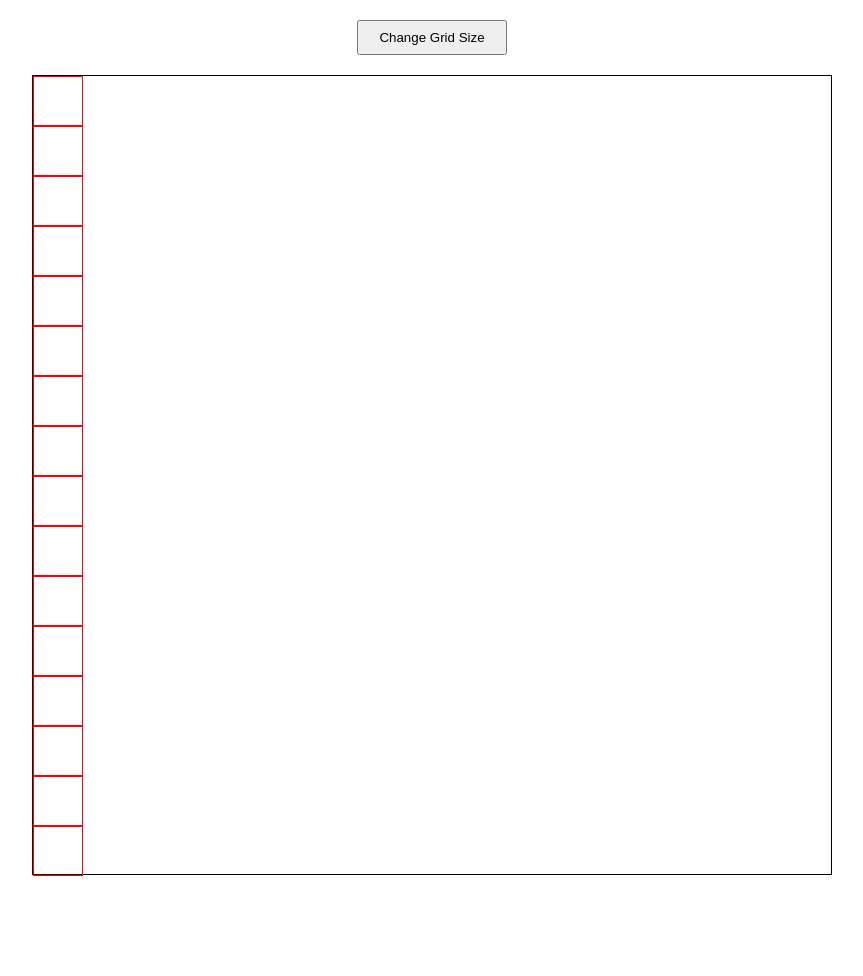
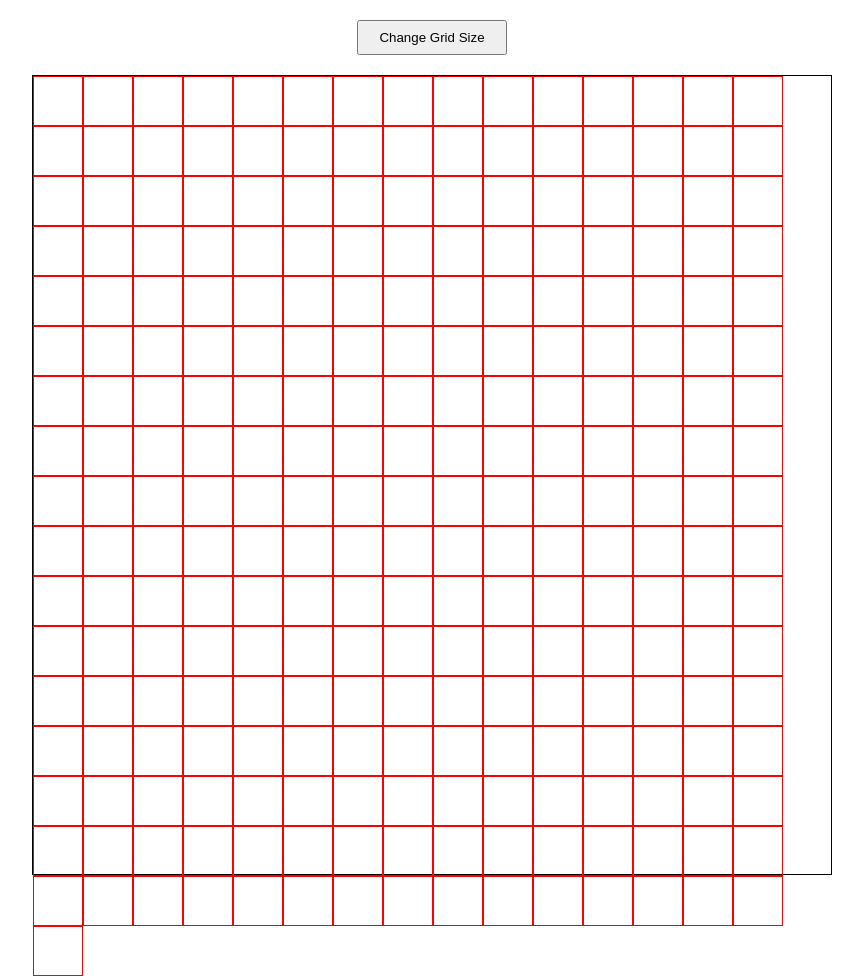
Before and after one commit to Intuos33/odin-sketch, a plain HTML site: page index.html in a window 1280 px wide. Shown: the whole page, without its empty margins (208-1071 px from the left). Before the commit the page ends 876 px from the top, so only its background shows below. Drawn offline with Linux system fonts and the light colour scheme.

Commit message:
Fixed some grid making issues

```diff
--- a/css/main.css
+++ b/css/main.css
@@ -10,4 +10,6 @@
     height: 800px;
     margin: auto;
     border: 1px solid black;
+    display: flex;
+    flex-wrap: wrap;
 }
--- a/js/main.js
+++ b/js/main.js
@@ -6,11 +6,13 @@ function initialGrid(width, numBoxes){
     const size = width/numBoxes;
 
     for(let location = 0; location < numBoxes; location++){
-        const gridBox = document.createElement('div');
-        gridBox.style.border = '1px solid red';
-        gridBox.style.width = size + 'px';
-        gridBox.style.height = size + 'px';
-        gridContainer.appendChild(gridBox);
+        for(let vLocation = 0; vLocation < numBoxes; vLocation++){
+            const gridBox = document.createElement('div');
+            gridBox.style.border = '1px solid red';
+            gridBox.style.width = size + 'px';
+            gridBox.style.height = size + 'px';
+            gridContainer.appendChild(gridBox);
+        }
     }
 }
 
```
